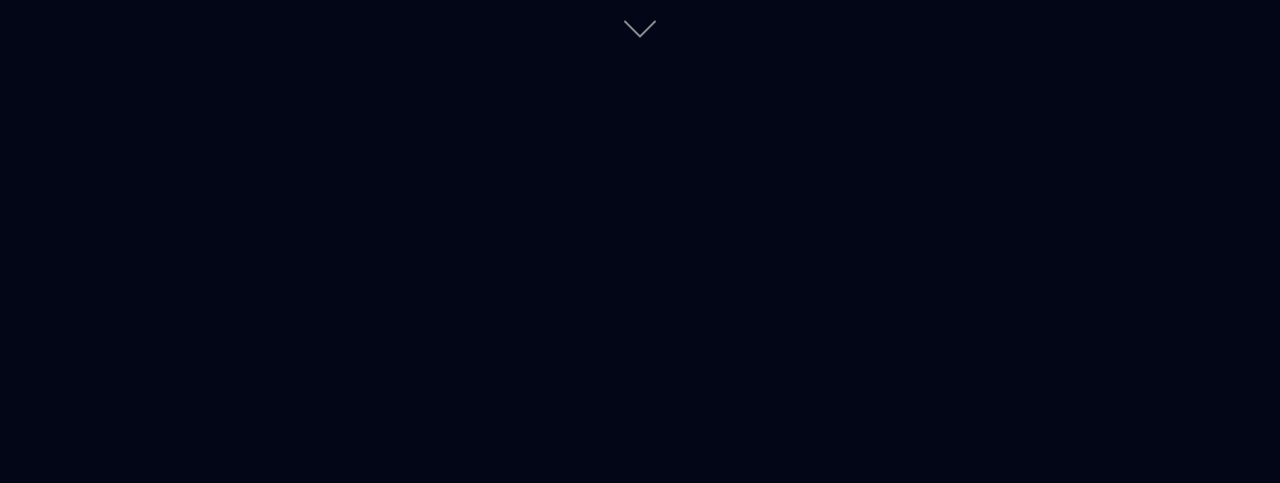
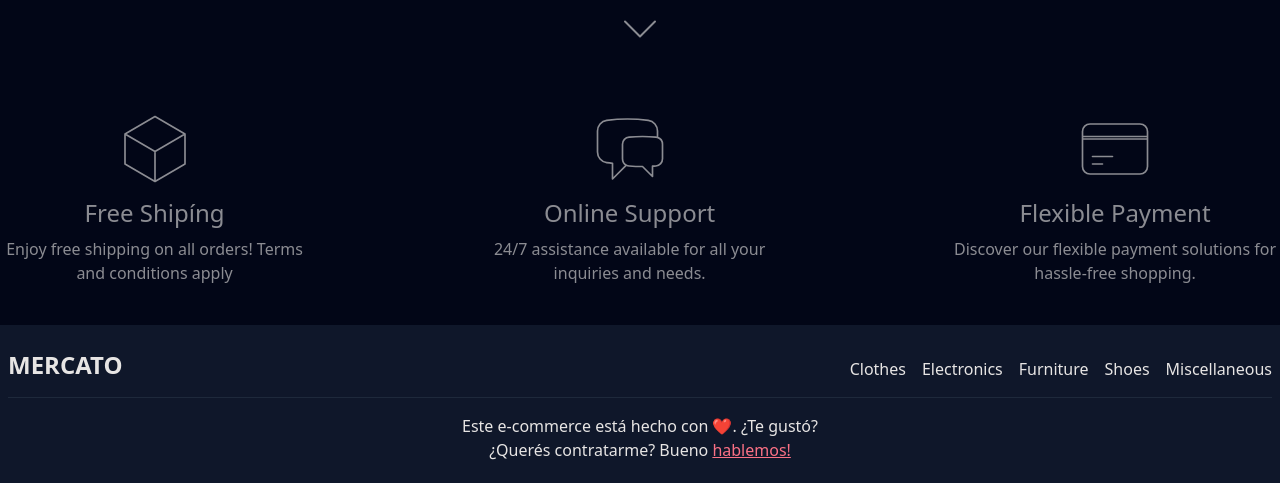
Before and after one commit to brendasutara/dark-store, a React (Vite) app: page / in a window 1280 px wide. Shown: the part 1559-2042 px from the top of the page. Before the commit the page ends 1628 px from the top, so only its background shows below. Built offline with nearby package versions, Linux system fonts and the light colour scheme; no server answers.

Commit message:
SecurePurchase component

```diff
--- /dev/null
+++ b/src/Components/Footer/index.tsx
@@ -0,0 +1,48 @@
+import { NavLink } from 'react-router-dom';
+
+function Footer() {
+
+  return (
+    <footer className="w-full bottom-0 bg-slate-900 p-2">
+      <div className="flex-col md:flex-row items-center md:flex max-w-screen-xl flex flex-wrap md:items-start justify-between mx-auto py-4">
+        {/* logo */}
+        <NavLink to="/" className="flex items-center rtl:space-x-reverse">
+          <span className="self-center text-2xl font-semibold whitespace-nowrap">MERCATO</span>
+        </NavLink>
+        <ul className="flex gap-4 pt-2">
+          <li className="rounded-lg hover:text-rose-400">
+            <NavLink to="/clothes">
+              Clothes
+            </NavLink>
+          </li>
+          <li className="rounded-lg hover:text-rose-400">
+            <NavLink to="/electronics">
+              Electronics
+            </NavLink>
+          </li>
+          <li className="rounded-lg hover:text-rose-400">
+            <NavLink to="/furniture">
+              Furniture
+            </NavLink>
+          </li>
+          <li className="rounded-lg hover:text-rose-400">
+            <NavLink to="/shoes">
+              Shoes
+            </NavLink>
+          </li>
+          <li className="rounded-lg hover:text-rose-400">
+            <NavLink to="/miscellaneous">
+              Miscellaneous
+            </NavLink>
+          </li>
+        </ul>
+      </div>
+      <div className='max-w-screen-xl border-t border-slate-800 flex flex-col items-center justify-center mx-auto py-4'>
+        <p>Este e-commerce está hecho con ❤. ¿Te gustó?</p>
+        <p>¿Querés contratarme? Bueno <a href="https://www.linkedin.com/in/brendasutara/" className='text-rose-400 underline' target='_blank'>hablemos!</a></p>
+      </div>
+    </footer>
+  );
+}
+
+export default Footer;
--- a/src/Components/Navbar/index.tsx
+++ b/src/Components/Navbar/index.tsx
@@ -136,11 +136,6 @@ function Navbar() {
               </NavLink>
             </li>
             <li className="rounded-lg p-2 hover:bg-slate-800">
-              <NavLink to="/toys" className={({ isActive }) => (isActive ? activeStyle : undefined)}>
-                Toys
-              </NavLink>
-            </li>
-            <li className="rounded-lg p-2 hover:bg-slate-800">
               <NavLink to="/miscellaneous" className={({ isActive }) => (isActive ? activeStyle : undefined)}>
                 Miscellaneous
               </NavLink>
--- /dev/null
+++ b/src/Components/SecurePurchase/index.tsx
@@ -0,0 +1,31 @@
+function SecurePurchase() {
+    return (
+        <section className="flex flex-col md:flex-row md:flex max-w-screen-xl items-center mx-auto md:space-x-44 py-10 opacity-60">
+            <div className="flex flex-col justify-center items-center md:gap-y-2">
+                <svg xmlns="http://www.w3.org/2000/svg" fill="none" viewBox="0 0 24 24" stroke-width="0.5" stroke="currentColor" className="size-20">
+                    <path stroke-linecap="round" stroke-linejoin="round" d="m21 7.5-9-5.25L3 7.5m18 0-9 5.25m9-5.25v9l-9 5.25M3 7.5l9 5.25M3 7.5v9l9 5.25m0-9v9" />
+                </svg>
+                <p className="font-normal text-2xl text-center">Free Shipíng</p>
+                <p className="text-center">Enjoy free shipping on all orders! Terms and conditions apply</p>
+            </div>
+            <div className="flex flex-col justify-center items-center gap-y-2">
+                <svg xmlns="http://www.w3.org/2000/svg" fill="none" viewBox="0 0 24 24" stroke-width="0.5" stroke="currentColor" className="size-20">
+                    <path stroke-linecap="round" stroke-linejoin="round" d="M20.25 8.511c.884.284 1.5 1.128 1.5 2.097v4.286c0 1.136-.847 2.1-1.98 2.193-.34.027-.68.052-1.02.072v3.091l-3-3c-1.354 0-2.694-.055-4.02-.163a2.115 2.115 0 0 1-.825-.242m9.345-8.334a2.126 2.126 0 0 0-.476-.095 48.64 48.64 0 0 0-8.048 0c-1.131.094-1.976 1.057-1.976 2.192v4.286c0 .837.46 1.58 1.155 1.951m9.345-8.334V6.637c0-1.621-1.152-3.026-2.76-3.235A48.455 48.455 0 0 0 11.25 3c-2.115 0-4.198.137-6.24.402-1.608.209-2.76 1.614-2.76 3.235v6.226c0 1.621 1.152 3.026 2.76 3.235.577.075 1.157.14 1.74.194V21l4.155-4.155" />
+                </svg>
+
+                <p className="font-normal text-2xl text-center">Online Support</p>
+                <p className="text-center">24/7 assistance available for all your inquiries and needs.</p>
+            </div>
+            <div className="flex flex-col justify-center items-center gap-y-2">
+                <svg xmlns="http://www.w3.org/2000/svg" fill="none" viewBox="0 0 24 24" stroke-width="0.5" stroke="currentColor" className="size-20">
+                    <path stroke-linecap="round" stroke-linejoin="round" d="M2.25 8.25h19.5M2.25 9h19.5m-16.5 5.25h6m-6 2.25h3m-3.75 3h15a2.25 2.25 0 0 0 2.25-2.25V6.75A2.25 2.25 0 0 0 19.5 4.5h-15a2.25 2.25 0 0 0-2.25 2.25v10.5A2.25 2.25 0 0 0 4.5 19.5Z" />
+                </svg>
+
+                <p className="font-normal text-2xl text-center">Flexible Payment</p>
+                <p className="text-center">Discover our flexible payment solutions for hassle-free shopping.</p>
+            </div>
+        </section>
+    )
+}
+
+export default SecurePurchase
--- a/src/Pages/App/index.tsx
+++ b/src/Pages/App/index.tsx
@@ -7,6 +7,7 @@ import NotFound from '../NotFound'
 import SignIn from '../SignIn'
 import Navbar from '../../Components/Navbar/index'
 import './App.css'
+import Footer from '../../Components/Footer'
 
 const AppRoutes = () => {
   const routes = useRoutes([
@@ -27,6 +28,7 @@ function App() {
       <BrowserRouter>
         <Navbar />
         <AppRoutes />
+        <Footer />
       </BrowserRouter>
     </>
   )
--- a/src/Pages/Home/index.tsx
+++ b/src/Pages/Home/index.tsx
@@ -4,6 +4,7 @@ import Categories from "../../Components/Categories";
 import Header from "../../Components/Header";
 import Layout from "../../Components/Layout";
 import { Product } from "../../Models/Products";
+import SecurePurchase from "../../Components/SecurePurchase";
 
 function Home() {
   const [items, setItems] = useState<Product[]>([]);
@@ -74,6 +75,7 @@ function Home() {
             </button>
           </div>
         )}
+        <SecurePurchase />
       </Layout>
     </div>
   );
```
